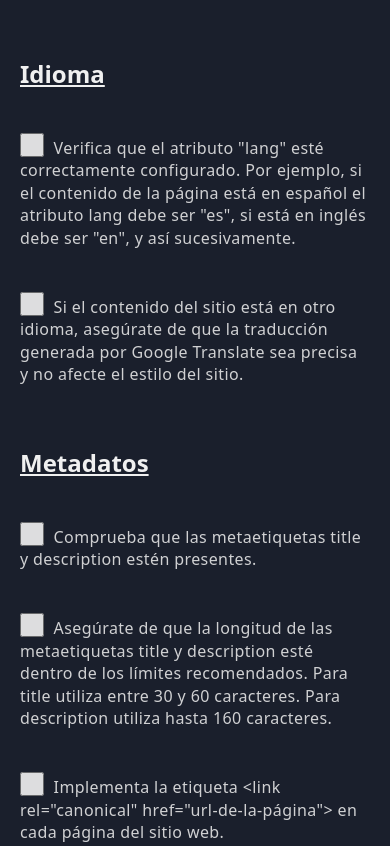
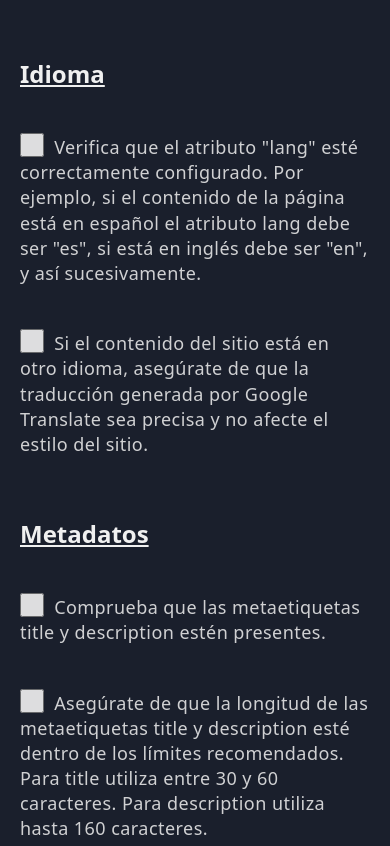
Before and after one commit to LucianoTreachi/Optimizacion-Web, a plain HTML site: page index.html in a window 390 px wide. Shown: the part 845-1691 px from the top of the page. Drawn offline with Linux system fonts and the light colour scheme.

Commit message:
Modificar tamaño de fuente en elemento <li>

```diff
--- a/css/styles.css
+++ b/css/styles.css
@@ -328,7 +328,7 @@ circle:nth-child(2) {
 
 @media (max-width: 36rem) {
   li {
-    font-size: var(--size16);
+    font-size: var(--size18);
   }
 
   .checkbox {
```
